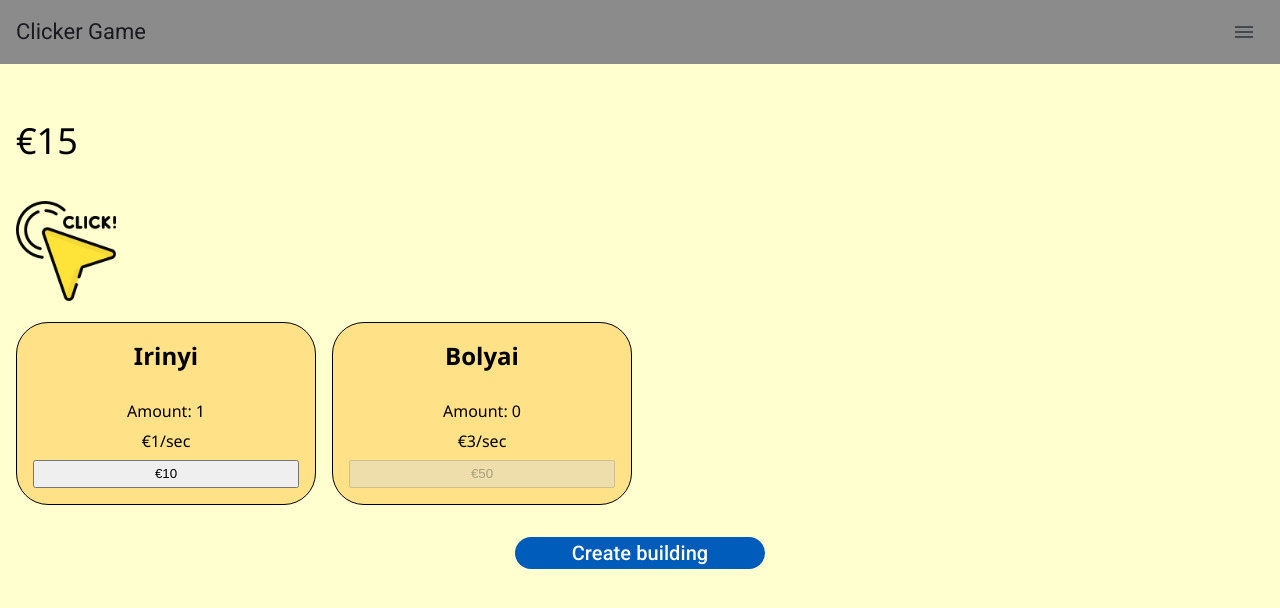
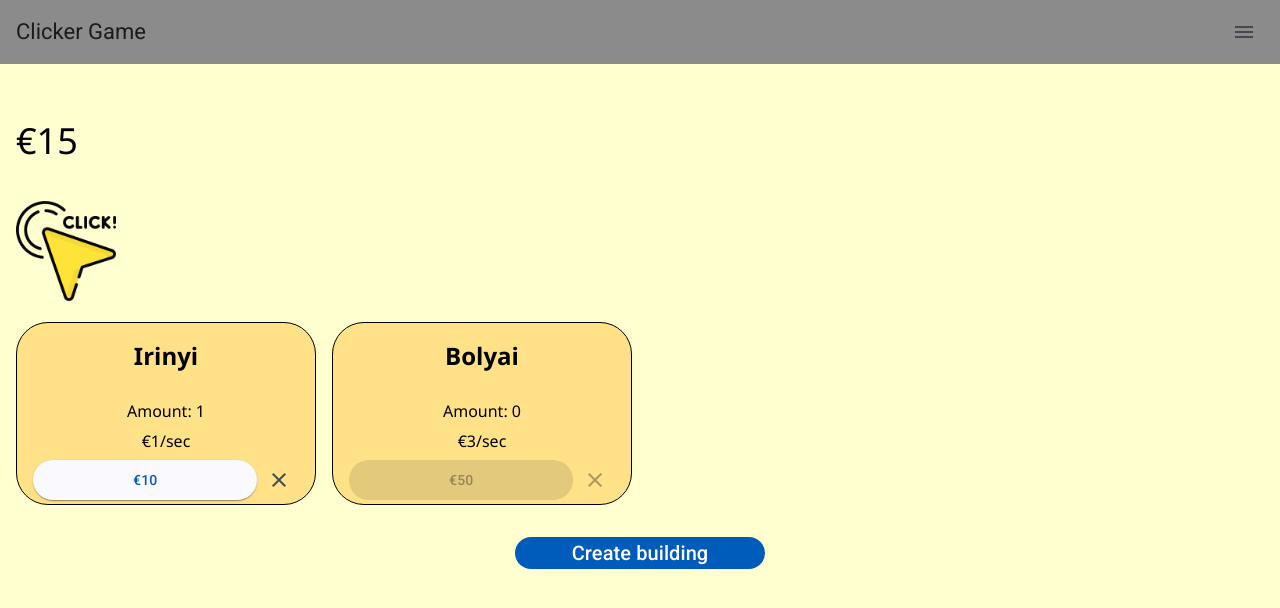
Before and after one commit to GergelyDobo/PWA-25-26-1, an Angular app: page /main in a window 1280 px wide. Shown: the top 608 px of the page. Built offline with nearby package versions, Linux system fonts and the light colour scheme.

Commit message:
Épület törlés és game over

```diff
--- a/src/app/main-page/building/building.component.html
+++ b/src/app/main-page/building/building.component.html
@@ -3,10 +3,16 @@
 <p>Amount: {{ building.amount }}</p>
 <p>{{ building.income | formatMoney }}/sec</p>
 <div class="buttons-container">
-    <button class="buy"
+  <button
+    mat-raised-button
+    class="buy"
     [disabled]="money < building.cost"
-      (click)="buy()">
+    (click)="buy()"
+  >
     {{ building.cost | formatMoney }}
+  </button>
+  <button mat-icon-button [disabled]="building.amount < 1" (click)="onDelete()">
+    <mat-icon>close</mat-icon>
   </button>
 </div>
 }
--- a/src/app/main-page/building/building.component.ts
+++ b/src/app/main-page/building/building.component.ts
@@ -1,21 +1,30 @@
-import { Component, EventEmitter, Input, Output } from '@angular/core';
+import { Component, EventEmitter, inject, Input, Output } from '@angular/core';
 import { Building } from '../../shared/building';
 import { FormatMoneyPipe } from '../../shared/format-money.pipe';
+import { MatButtonModule } from '@angular/material/button';
+import { MatIconModule } from '@angular/material/icon';
+import { ManagementService } from '../../shared/management.service';
 
 @Component({
   selector: 'app-building',
-  imports: [FormatMoneyPipe],
+  imports: [FormatMoneyPipe, MatButtonModule, MatIconModule],
   templateUrl: './building.component.html',
-  styleUrl: './building.component.scss'
+  styleUrl: './building.component.scss',
 })
 export class BuildingComponent {
   @Input() public building?: Building;
   @Input() public money = 0;
   @Output() public moneyChange = new EventEmitter<number>();
+  @Output() public readonly deleteBuilding = new EventEmitter<{
+    building: Building;
+    amount: number;
+  }>();
+
+  private managementService = inject(ManagementService);
 
   constructor() {
     setInterval(() => {
-      if(this.building) {
+      if (this.building) {
         this.moneyChange.emit(
           this.money + this.building.income * this.building.amount
         );
@@ -24,9 +33,31 @@ export class BuildingComponent {
   }
 
   public buy() {
-    if(this.building && this.money >= this.building.cost) {
+    if (this.building && this.money >= this.building.cost) {
       this.building.amount++;
       this.moneyChange.emit(this.money - this.building.cost);
     }
   }
+
+  public onDelete() {
+    if (this.building) {
+      this.building.amount--;
+      if (this.building.amount === 0) {
+        this.deleteBuilding.emit({
+          building: this.building,
+          amount: this.building.amount,
+        });
+        this.checkGameOver();
+      }
+    }
+  }
+
+  private checkGameOver() {
+    if (this.managementService.checkGameOver(this.money)) {
+      alert(
+        'Game Over! You have no buildings and not enough money to buy one.'
+      );
+      window.location.reload();
+    }
+  }
 }
--- a/src/app/main-page/main-page.component.html
+++ b/src/app/main-page/main-page.component.html
@@ -1,14 +1,27 @@
-<p id="money-display">{{ money | formatMoney }}<p>
-<img appClickToEarn
-  src="images/click.png"
-  alt="image"
-  (earn)="onEarn($event)">
+<p id="money-display">{{ money | formatMoney }}</p>
+<p>
+  <img
+    appClickToEarn
+    src="images/click.png"
+    alt="image"
+    (earn)="onEarn($event)"
+  />
+</p>
+
 <div class="buildings-container">
   @for(b of buildings; track $index){
-    <app-building [building]="b"
-      [(money)]="money"></app-building>
+  <app-building
+    [building]="b"
+    [(money)]="money"
+    (deleteBuilding)="onDeleteBuilding($event)"
+  ></app-building>
   }
 </div>
-<button mat-flat-button class="create"
+<button
+  mat-flat-button
+  class="create"
   [disabled]="buildings.length >= 5"
-  (click)="createBuilding()">Create building</button>
+  (click)="createBuilding()"
+>
+  Create building
+</button>
--- a/src/app/main-page/main-page.component.ts
+++ b/src/app/main-page/main-page.component.ts
@@ -13,10 +13,10 @@ import { MatButton } from '@angular/material/button';
     BuildingComponent,
     FormatMoneyPipe,
     ClickToEarnDirective,
-    MatButton
+    MatButton,
   ],
   templateUrl: './main-page.component.html',
-  styleUrl: './main-page.component.scss'
+  styleUrl: './main-page.component.scss',
 })
 export class MainPageComponent {
   public money = 10;
@@ -30,10 +30,20 @@ export class MainPageComponent {
   }
 
   public createBuilding() {
-    this.router.navigateByUrl("shop");
+    this.router.navigateByUrl('shop');
   }
 
   public onEarn(value: number) {
     this.money += value;
   }
+
+  public onDeleteBuilding(event: { building: Building; amount: number }) {
+    this.deleteBuilding(event.building, event.amount);
+  }
+
+  public deleteBuilding(building: Building, amount: number) {
+    if (building && amount === 0) {
+      this.managementService.deleteBuilding(building);
+    }
+  }
 }
--- a/src/app/shared/management.service.ts
+++ b/src/app/shared/management.service.ts
@@ -2,22 +2,22 @@ import { Injectable } from '@angular/core';
 import { Building } from './building';
 
 @Injectable({
-  providedIn: 'root'
+  providedIn: 'root',
 })
 export class ManagementService {
   public readonly buildings: Building[] = [
     {
-      name: "Irinyi",
+      name: 'Irinyi',
       income: 1,
       cost: 10,
-      amount: 1
+      amount: 1,
     },
     {
-      name: "Bolyai",
+      name: 'Bolyai',
       income: 3,
       cost: 50,
-      amount: 0
-    }
+      amount: 0,
+    },
   ];
 
   public createBuilding(name: string, income: number, price: number): boolean {
@@ -25,10 +25,23 @@ export class ManagementService {
       name,
       income,
       cost: price,
-      amount: 0
+      amount: 0,
     };
 
     this.buildings.push(building);
     return true;
   }
+
+  public deleteBuilding(building: Building): void {
+    const index = this.buildings.findIndex((b) => b.name === building.name);
+    if (index !== -1) {
+      this.buildings.splice(index, 1);
+    }
+  }
+
+  public checkGameOver(money: number): boolean {
+    const hasAnyBuilding = this.buildings.some((b) => b.amount > 0);
+    const canAfford = this.buildings.some((b) => money >= b.cost);
+    return !hasAnyBuilding && !canAfford;
+  }
 }
```
Lines whose indentation alone changed are shown as unchanged.
